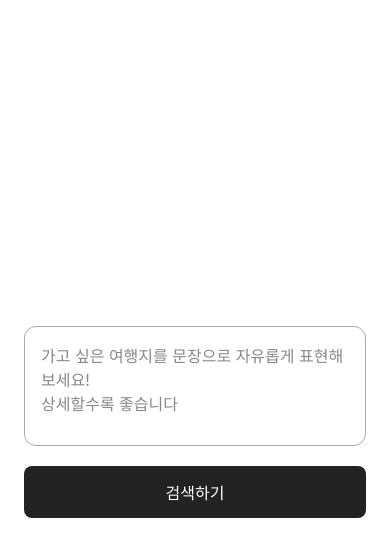
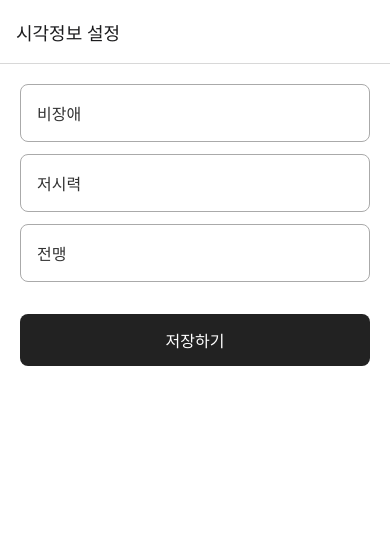
Before and after one commit to Forzzle/Ambby_FE, a React Native app: screen /VisionSetting in a window 390 px wide. Before the commit this address had no page. Shown: the top 556 px of the page. Built offline with nearby package versions, Linux system fonts and the light colour scheme; what react-native-sound would draw is missing.

Commit message:
feat: 시각정보 asyncStorage 저장
- 앱 종료시에도 저장
- 검색페이지에 임시로 페이지 연결 버튼 추가
- 초기 1회만 설정

```diff
--- a/App.jsx
+++ b/App.jsx
@@ -1,18 +1,36 @@
-import React from 'react';
+import React, {useEffect, useState} from 'react';
 import {NavigationContainer} from '@react-navigation/native';
 import {createStackNavigator} from '@react-navigation/stack';
 import SearchPage from './src/pages/SearchPage';
 import SearchResultPage from './src/pages/SearchResultPage';
 import DetailPage from './src/pages/DetailPage';
 import SoundPage from './src/pages/SoundPage';
+import VisionSettingScreen from './src/pages/VisionSettingPage';
+import AsyncStorage from '@react-native-async-storage/async-storage';
 
 const Stack = createStackNavigator();
 
-console.log('✅ App 컴포넌트 진입 확인');
+const App = () => {
+  const [isVisionSet, setIsVisionSet] = useState(null);
 
-const App = () => (
+  useEffect(() => {
+    const checkVisionSetting = async () => {
+      const value = await AsyncStorage.getItem('visionSetting');
+      setIsVisionSet(value !== null);
+    };
+    checkVisionSetting();
+  }, []);
+
+  if (isVisionSet === null) {
+    // 로딩 구현
+    return null;
+  }
+
+  return (
     <NavigationContainer>
-    <Stack.Navigator initialRouteName="Search">
+      {/* 시각정보 저장은 최초1회 */}
+      <Stack.Navigator
+        initialRouteName={isVisionSet ? 'Search' : 'VisionSetting'}>
         <Stack.Screen
           name="Search"
           component={SearchPage}
@@ -33,8 +51,14 @@ const App = () => (
           component={SoundPage}
           options={{title: '사운드 테스트'}}
         />
+        <Stack.Screen
+          name="VisionSetting"
+          component={VisionSettingScreen}
+          options={{title: '시각정보 설정'}}
+        />
       </Stack.Navigator>
     </NavigationContainer>
   );
+};
 
 export default App;
--- a/src/pages/SearchPage.jsx
+++ b/src/pages/SearchPage.jsx
@@ -43,6 +43,11 @@ const SearchPage = () => {
       <TouchableOpacity style={styles.button} onPress={handleSearch}>
         <Text style={styles.buttonText}>검색하기</Text>
       </TouchableOpacity>
+      <TouchableOpacity
+        style={styles.button}
+        onPress={() => navigation.navigate('VisionSetting')}>
+        <Text style={styles.buttonText}>시각정보 설정</Text>
+      </TouchableOpacity>
       {loading && <Text style={{marginTop: 10}}>검색중입니다..</Text>}
     </View>
   );
@@ -73,6 +78,7 @@ const styles = StyleSheet.create({
     paddingVertical: 14,
     borderRadius: 8,
     alignItems: 'center',
+    marginBottom: 10,
   },
   buttonText: {
     color: '#fff',
--- /dev/null
+++ b/src/pages/VisionSettingPage.jsx
@@ -0,0 +1,100 @@
+import React, {useState, useEffect} from 'react';
+import {View, Text, TouchableOpacity, StyleSheet} from 'react-native';
+import AsyncStorage from '@react-native-async-storage/async-storage';
+import {useNavigation} from '@react-navigation/native';
+
+const visionOptions = ['비장애', '저시력', '전맹'];
+
+const VisionSettingScreen = () => {
+  const [selected, setSelected] = useState(null);
+  const navigation = useNavigation();
+
+  const saveSelection = async value => {
+    try {
+      await AsyncStorage.setItem('visionSetting', value);
+      navigation.navigate('Search');
+    } catch (e) {
+      console.error('설정 저장 실패', e);
+    }
+  };
+
+  const loadSelection = async () => {
+    try {
+      const value = await AsyncStorage.getItem('visionSetting');
+      if (value !== null) {
+        setSelected(value);
+      }
+    } catch (e) {
+      console.error('설정 불러오기 실패', e);
+    }
+  };
+
+  useEffect(() => {
+    loadSelection();
+  }, []);
+
+  return (
+    <View style={styles.container}>
+      {visionOptions.map(option => (
+        <TouchableOpacity
+          key={option}
+          style={[styles.option, selected === option && styles.selectedOption]}
+          onPress={() => setSelected(option)}>
+          <Text
+            style={[
+              styles.optionText,
+              selected === option && styles.selectedText,
+            ]}>
+            {option}
+          </Text>
+        </TouchableOpacity>
+      ))}
+      <TouchableOpacity
+        style={styles.button}
+        onPress={() => saveSelection(selected)}
+        disabled={!selected}>
+        <Text style={styles.buttonText}>저장하기</Text>
+      </TouchableOpacity>
+    </View>
+  );
+};
+
+export default VisionSettingScreen;
+
+const styles = StyleSheet.create({
+  container: {
+    flex: 1,
+    padding: 20,
+    backgroundColor: '#fff',
+  },
+  option: {
+    padding: 16,
+    borderWidth: 1,
+    borderColor: '#aaa',
+    borderRadius: 8,
+    marginBottom: 12,
+  },
+  selectedOption: {
+    backgroundColor: '#000',
+    borderColor: '#000',
+  },
+  optionText: {
+    fontSize: 16,
+    color: '#333',
+  },
+  selectedText: {
+    color: '#fff',
+    fontWeight: 'bold',
+  },
+  button: {
+    marginTop: 20,
+    backgroundColor: '#222',
+    paddingVertical: 14,
+    borderRadius: 8,
+    alignItems: 'center',
+  },
+  buttonText: {
+    color: '#fff',
+    fontSize: 16,
+  },
+});
```
Lines whose indentation alone changed are shown as unchanged.
